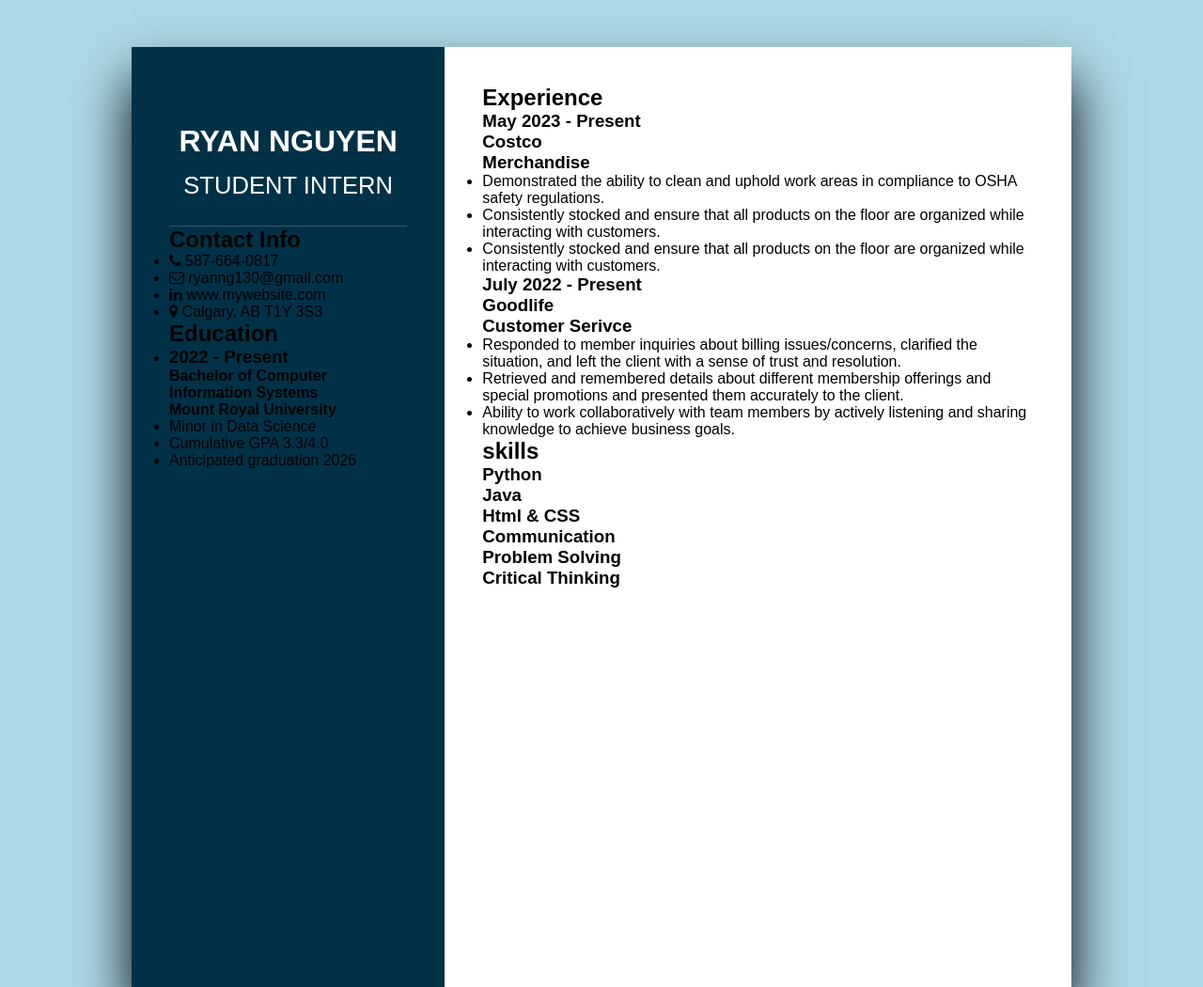
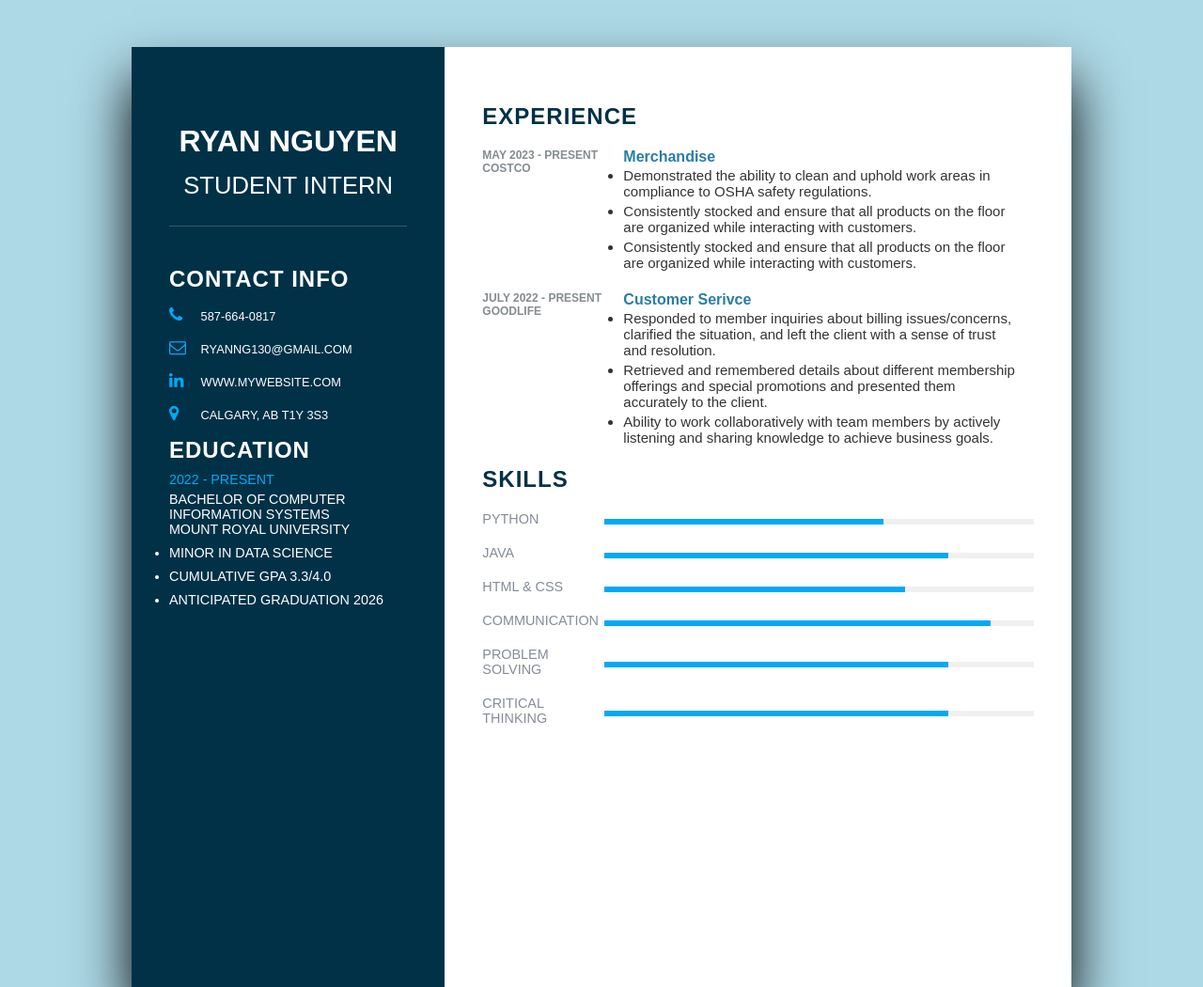
Before and after one commit to Ryanng3/Resume, a plain HTML site: page Resume/index.html in a window 1280 px wide. Shown: the top 1050 px of the page at 94% size. Drawn offline with Linux system fonts and the light colour scheme.

Commit message:
Update style.css

```diff
--- a/Resume/style.css/style.css
+++ b/Resume/style.css/style.css
@@ -59,3 +59,155 @@ body{
     font-size: 0.8em;
     font-weight: 300;
 }
+
+.workExp {
+    position: relative;
+
+
+}
+
+
+.workExp h2{
+    color:#003147;
+    margin-top: 20px;
+    text-transform: uppercase;
+    letter-spacing: 1px;
+    margin-bottom: 10px;
+}
+
+.yearComp h3{
+    font-size: 75%;
+}
+
+li{
+    color: #333;
+    padding: 2px 0px;
+    font-size: 15px;
+}
+.text {
+    padding: 0px 20px;
+}
+.workExp .box{
+    display: flex;
+    flex-direction: row;
+    margin: 20px 0;
+}
+
+.workExp .box .yearComp{
+    min-width: 130px;
+}
+
+.workExp .box .yearComp h3{
+    text-transform: uppercase;
+    color: #848c90;
+    font-weight: 600;
+}
+.text h3{
+    color: #2a7da2;
+    font-size: 16px;
+}
+
+.skills h2{
+    color:#003147;
+    margin-top: 20px;
+    text-transform: uppercase;
+    letter-spacing: 1px;
+    margin-bottom: 10px;
+}
+
+.skills .box {
+    position: relative;
+    width: 100%;
+    display: grid;
+    grid-template-columns: 130px 1fr;
+    justify-content: center;
+    align-items: center;
+    padding: 10px 0;
+}
+
+.skills .box h3{
+    text-transform: uppercase;
+    color: #848c99;
+    font-weight: 500;
+    font-size: 90%;
+}
+
+.skills .box .percent{
+    position: relative;
+    width: 100%;
+    height: 6px;
+    background-color: #f0f0f0;
+    margin-top: 5px;
+}
+
+.skills .box .percent div{
+    position: absolute;
+    top: 0;
+    Left: 00;
+    height: 100%;
+    background: #03a9f4;
+}
+
+.contactInfo{
+    padding-top: 40px;
+}
+
+.title{
+    color: #fff;
+    text-transform: uppercase;
+    font-weight: 600;
+    letter-spacing: 1px;
+    padding: 2px 0;
+}
+
+.contactInfo ul{
+    position: relative;
+}
+
+.contactInfo ul li{
+    position: relative;
+    list-style: none;
+    margin: 10px 0;
+    cursor: pointer;
+    text-transform: uppercase;
+    font-size: 80%;
+}
+
+.contactInfo ul li .icon{
+    display: inline-block ;
+    width: 30px;
+    font-size: 18px;
+    color: #03a9f4;
+}
+
+.contactInfo ul li span{
+    color: #fff;
+    font-weight: 300;
+}
+
+.education li{
+    margin-bottom: 5px;
+    text-transform: uppercase;
+    color: #fff;
+}
+
+.education h3{
+    color: #03a9f4;
+    font-weight: 500;
+    font-size: 95%;
+    padding: 5px 0;
+}
+
+.education h4{
+    color: #fff;
+    font-weight: 500;
+    font-size: 95%;
+}
+
+#year{
+    list-style: none;
+}
+
+.bullet{
+    font-size: 90%;
+}
```
